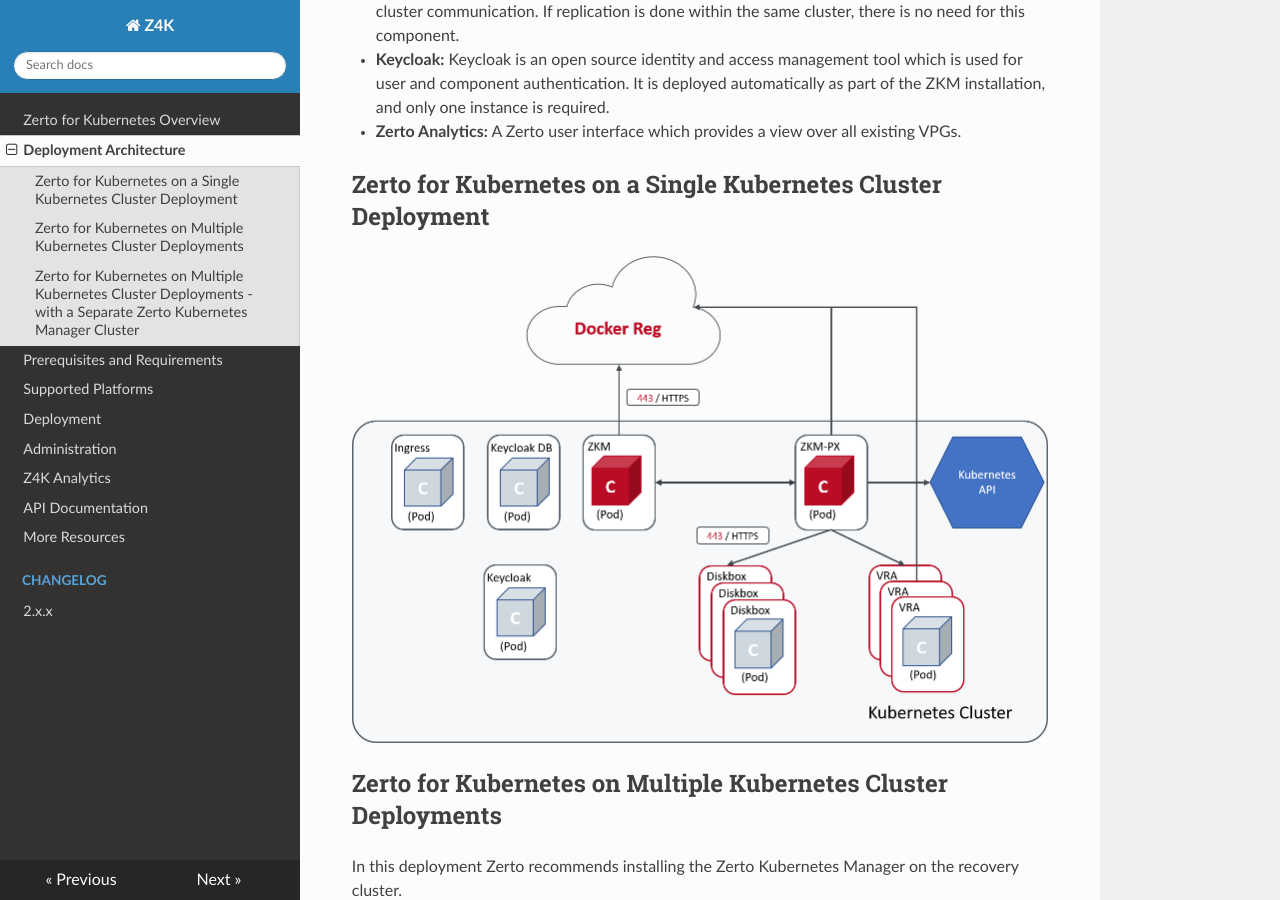
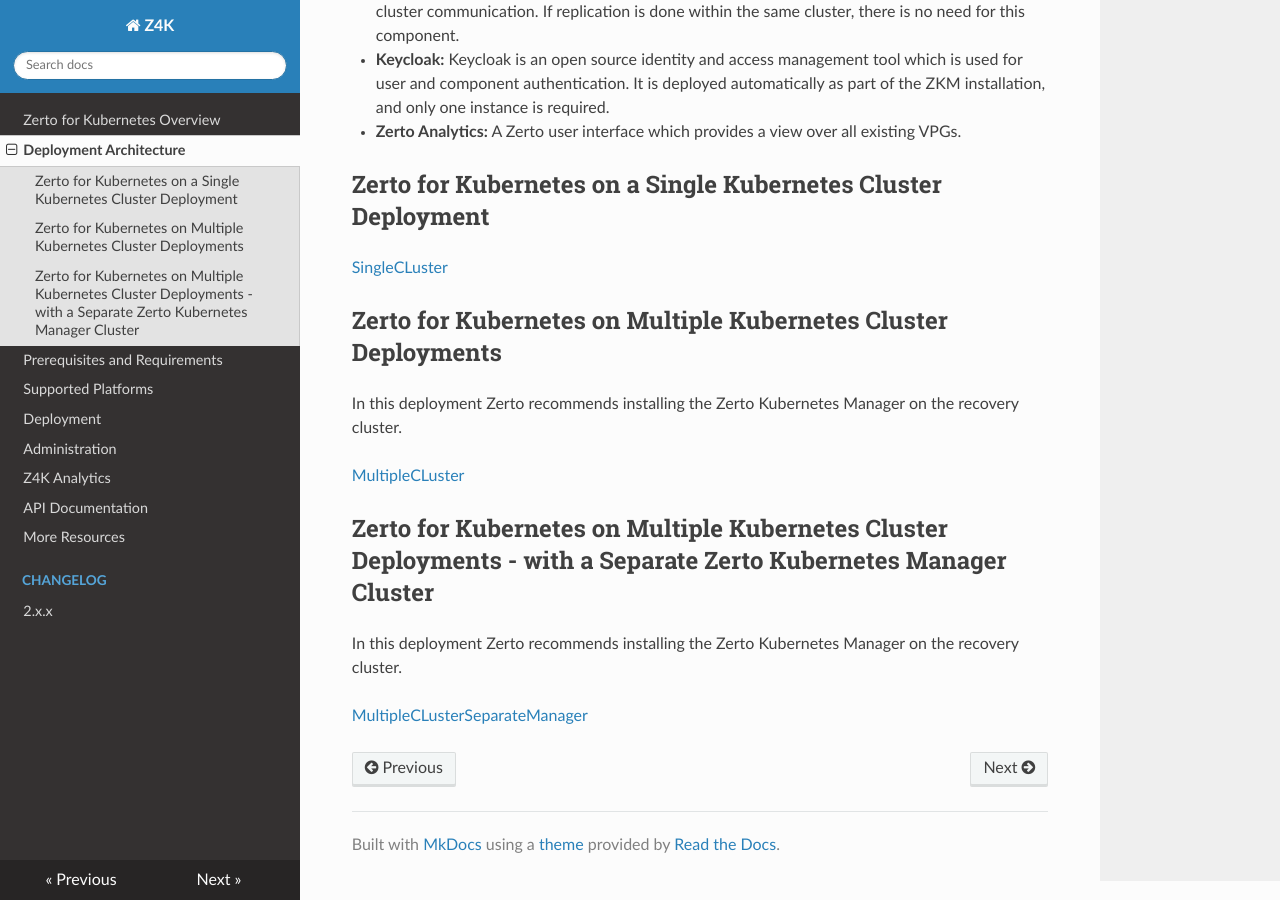
Before and after one commit to ZertoPublic/Z4K, an MkDocs documentation site: the page built from docs/DeployingZertoForK8S.md, in a window 1280 px wide and 900 px high, scrolled down 688 px. Built offline with MkDocs 1.6.1, drawn with Linux system fonts in a browser that asks for light colours.

Commit message:
Update DeployingZertoForK8S.md

```diff
--- a/docs/DeployingZertoForK8S.md
+++ b/docs/DeployingZertoForK8S.md
@@ -15,16 +15,16 @@
 
 ## Zerto for Kubernetes on a Single Kubernetes Cluster Deployment
 
-![SingleCLuster](Images/Z4K_Single_Kubernetes_Cluster_Deployment.png?raw=true)
+[SingleCLuster](Images/Z4K_Single_Kubernetes_Cluster_Deployment.png?raw=true)
 
 ## Zerto for Kubernetes on Multiple Kubernetes Cluster Deployments
 
 In this deployment Zerto recommends installing the Zerto Kubernetes Manager on the recovery cluster.
 
-![MultipleCLuster](Images/Z4K_Multiple_Kubernetes_Cluster_Deployments.png?raw=true)
+[MultipleCLuster](Images/Z4K_Multiple_Kubernetes_Cluster_Deployments.png?raw=true)
 
 ## Zerto for Kubernetes on Multiple Kubernetes Cluster Deployments - with a Separate Zerto Kubernetes Manager Cluster
 
 In this deployment Zerto recommends installing the Zerto Kubernetes Manager on the recovery cluster.
 
-![MultipleCLusterSeparateManager](Images/Z4K_Multiple_Kubernetes_Cluster_Deployments_Separate_ZKM.png?raw=true)
+[MultipleCLusterSeparateManager](Images/Z4K_Multiple_Kubernetes_Cluster_Deployments_Separate_ZKM.png?raw=true)
```
